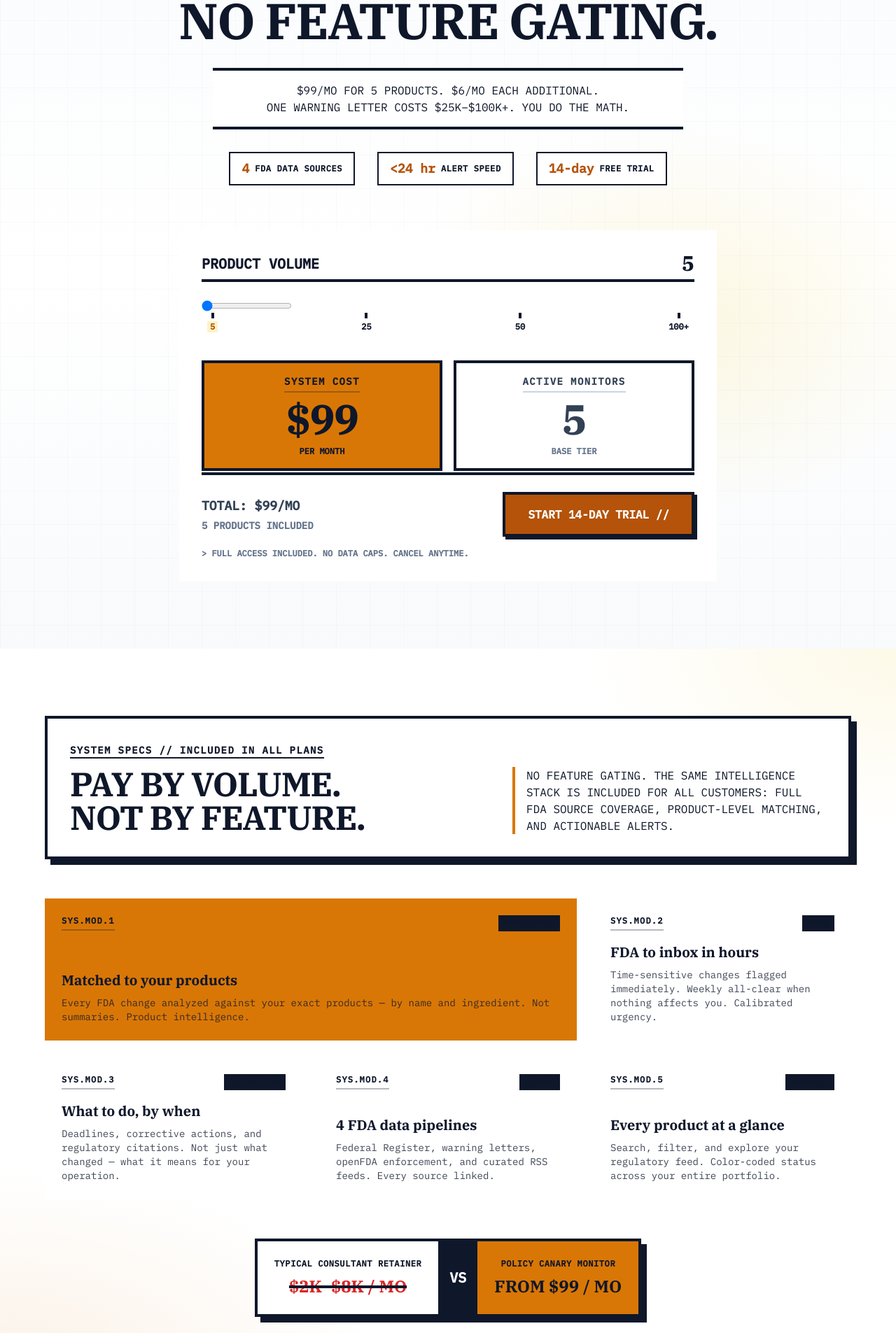
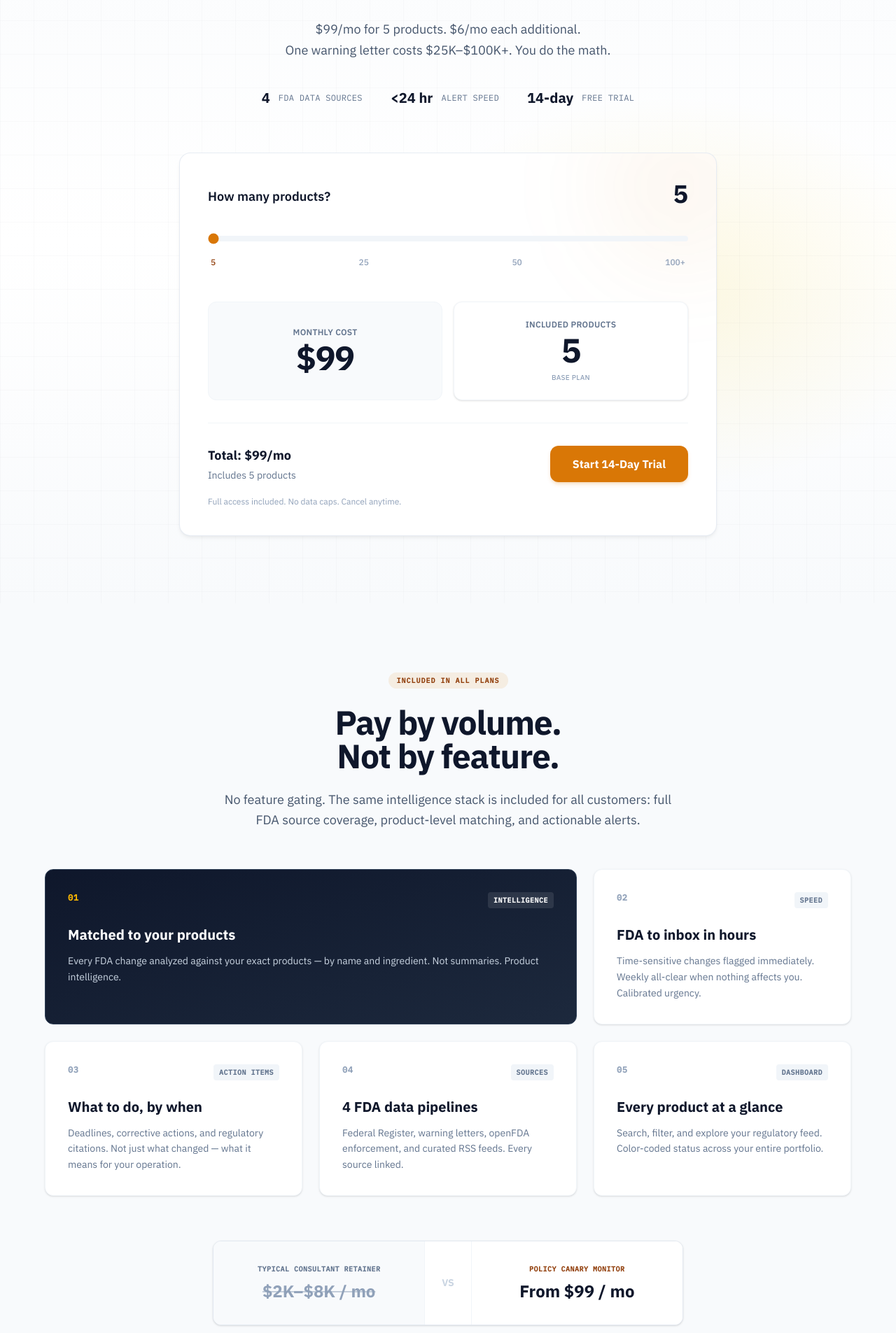
Before and after one commit to Gr0x01/policycanary, a Next.js app: page /pricing in a window 1280 px wide. Shown: the part 375-2280 px from the top of the page at 70% size. Built offline with nearby package versions, Linux system fonts and the light colour scheme.

Commit message:
Update pricing page design to match homepage style

```diff
--- a/src/components/marketing/PricingCalculator.tsx
+++ b/src/components/marketing/PricingCalculator.tsx
@@ -56,16 +56,19 @@
       ref={ref}
       initial={reduce ? false : { opacity: 0, scale: 0.98 }}
       animate={inView ? { opacity: 1, scale: 1 } : {}}
-      transition={{ duration: 0.3, ease: "easeOut" }}
+      transition={{ duration: 0.5, ease: "easeOut" }}
     >
-      <div className="brutalist-card p-6 md:p-8 bg-surface">
+      <div className="soft-card p-8 md:p-10 relative overflow-hidden">
+        {/* Ambient glow */}
+        <div className="absolute top-0 right-0 w-64 h-64 bg-amber/5 rounded-full blur-3xl -mr-20 -mt-20 pointer-events-none" />
+
         {/* ── Slider section ─────────────────────────── */}
-        <div className="mb-10">
-          <div className="flex items-end justify-between mb-4 border-b-4 border-text-primary pb-2">
-            <h2 className="text-xl font-bold font-mono text-text-primary uppercase">
-              Product Volume
+        <div className="mb-12 relative z-10">
+          <div className="flex items-end justify-between mb-6">
+            <h2 className="text-lg font-semibold text-slate-900">
+              How many products?
             </h2>
-            <span className="font-serif text-3xl font-bold text-text-primary tabular-nums leading-none">
+            <span className="font-sans text-4xl font-bold text-slate-900 tabular-nums leading-none">
               {isEnterprise ? "100+" : productCount}
             </span>
           </div>
@@ -73,7 +76,7 @@
           <label htmlFor="product-slider" className="sr-only">
             Number of products to monitor
           </label>
-          <div className="relative pt-2 pb-6">
+          <div className="relative pt-2 pb-8">
             <input
               id="product-slider"
               type="range"
@@ -82,7 +85,7 @@
               step={1}
               value={productCount}
               onChange={(e) => setProductCount(Number(e.target.value))}
-              className="brutalist-slider"
+              className="w-full h-2 bg-slate-100 rounded-lg appearance-none cursor-pointer accent-amber"
               aria-label="Number of products to monitor"
               aria-valuenow={productCount}
               aria-valuetext={
@@ -91,83 +94,80 @@
                   : `${productCount} products at $${monthlyPrice} per month`
               }
               style={{
-                background: `linear-gradient(to right, var(--color-text-primary) ${percentage}%, transparent ${percentage}%)`,
+                background: `linear-gradient(to right, var(--color-amber) ${percentage}%, #f1f5f9 ${percentage}%)`,
               }}
             />
             {/* tick marks */}
-            <div className="absolute inset-x-0 bottom-0 flex justify-between px-2">
+            <div className="absolute inset-x-0 bottom-0 flex justify-between px-1">
               {BREAKPOINTS.map((bp) => (
-                <div key={bp} className="flex flex-col items-center group">
-                  <div className="w-1 h-2 bg-text-primary mb-1"></div>
                 <button
+                  key={bp}
                   type="button"
                   onClick={() => setProductCount(bp)}
-                    className={`text-xs font-mono font-bold ${
+                  className={`text-xs font-medium transition-colors ${
                     productCount === bp
-                        ? "text-amber-action bg-amber-muted px-1"
-                        : "text-text-primary"
+                      ? "text-amber-text font-bold"
+                      : "text-slate-400 hover:text-slate-600"
                   }`}
                   aria-label={`Set to ${bp} products`}
                 >
                   {bp === MAX_PRODUCTS ? "100+" : bp}
                 </button>
-                </div>
               ))}
             </div>
           </div>
         </div>
 
         {/* ── Two big numbers ────────────────────────── */}
-        <div aria-live="polite" aria-atomic="true" className="min-h-[160px]">
+        <div aria-live="polite" aria-atomic="true" className="min-h-[140px] relative z-10">
           <AnimatePresence mode="wait">
             {isEnterprise ? (
               <motion.div
                 key="enterprise"
-                initial={reduce ? false : { opacity: 0 }}
-                animate={{ opacity: 1 }}
-                exit={reduce ? undefined : { opacity: 0 }}
-                transition={{ duration: 0.15 }}
-                className="brutalist-terminal text-center mb-6"
+                initial={reduce ? false : { opacity: 0, y: 10 }}
+                animate={{ opacity: 1, y: 0 }}
+                exit={reduce ? undefined : { opacity: 0, y: -10 }}
+                transition={{ duration: 0.2 }}
+                className="text-center py-4"
               >
-                <p className="text-3xl md:text-5xl font-bold tracking-tight mb-4">
-                  100+ PRODUCTS
+                <p className="text-3xl font-bold tracking-tight text-slate-900 mb-2">
+                  Enterprise Portfolio
                 </p>
-                <p className="text-sm opacity-80 max-w-sm mx-auto">
-                  AT THIS SCALE, WE CONFIGURE MONITORING AROUND YOUR FULL PORTFOLIO.
+                <p className="text-slate-500 max-w-sm mx-auto">
+                  At this scale, we configure monitoring around your full portfolio structure.
                 </p>
               </motion.div>
             ) : (
               <motion.div
                 key="numbers"
-                initial={reduce ? false : { opacity: 0 }}
-                animate={{ opacity: 1 }}
-                exit={reduce ? undefined : { opacity: 0 }}
-                transition={{ duration: 0.15 }}
-                className="grid grid-cols-1 md:grid-cols-2 gap-4 mb-6"
+                initial={reduce ? false : { opacity: 0, y: 10 }}
+                animate={{ opacity: 1, y: 0 }}
+                exit={reduce ? undefined : { opacity: 0, y: -10 }}
+                transition={{ duration: 0.2 }}
+                className="grid grid-cols-1 md:grid-cols-2 gap-4 mb-8"
               >
                 {/* Price */}
-                <div className="border-4 border-text-primary p-4 flex flex-col justify-center items-center bg-amber text-text-primary">
-                  <p className="font-mono text-sm uppercase tracking-widest mb-2 font-bold border-b-2 border-text-primary/30 pb-1">
-                    System Cost
+                <div className="p-6 rounded-xl bg-slate-50 border border-slate-100 flex flex-col justify-center items-center text-center">
+                  <p className="text-xs font-semibold text-slate-500 uppercase tracking-wide mb-1">
+                    Monthly Cost
                   </p>
-                  <p className="text-5xl md:text-6xl font-serif font-bold tracking-tight tabular-nums">
+                  <p className="text-4xl md:text-5xl font-bold text-slate-900 tabular-nums tracking-tight">
                     ${monthlyPrice}
                   </p>
-                  <p className="text-xs font-mono font-bold mt-2">PER MONTH</p>
                 </div>
 
                 {/* Product count */}
-                <div className="border-4 border-text-primary p-4 flex flex-col justify-center items-center bg-surface">
-                  <p className="font-mono text-sm uppercase tracking-widest mb-2 font-bold border-b-2 border-border-strong pb-1">
-                    Active Monitors
+                <div className="p-6 rounded-xl bg-white border border-slate-100 shadow-sm flex flex-col justify-center items-center text-center">
+                  <p className="text-xs font-semibold text-slate-500 uppercase tracking-wide mb-1">
+                    Included Products
                   </p>
-                  <p className="text-5xl md:text-6xl font-serif font-bold tracking-tight tabular-nums">
+                  <p className="text-4xl md:text-5xl font-bold text-slate-900 tabular-nums tracking-tight">
                     {productCount}
                   </p>
-                  <p className="text-xs font-mono font-bold mt-2 text-text-secondary">
+                  <p className="text-[10px] font-medium text-slate-400 mt-2 uppercase tracking-wide">
                     {productCount === BASE_PRODUCTS
-                      ? "BASE TIER"
-                      : `${BASE_PRODUCTS} INCLUDED + ${extraProducts} EXTRA`}
+                      ? "Base Plan"
+                      : `5 included + ${extraProducts} extra`}
                   </p>
                 </div>
               </motion.div>
@@ -176,7 +176,7 @@
         </div>
 
         {/* ── Bottom bar: total + CTA ────────────────── */}
-        <div className="border-t-4 border-text-primary pt-6">
+        <div className="border-t border-slate-100 pt-8 mt-2 relative z-10">
           <AnimatePresence mode="wait">
             {isEnterprise ? (
               <motion.div
@@ -184,17 +184,17 @@
                 initial={reduce ? false : { opacity: 0 }}
                 animate={{ opacity: 1 }}
                 exit={reduce ? undefined : { opacity: 0 }}
-                transition={{ duration: 0.15 }}
+                transition={{ duration: 0.2 }}
                 className="flex flex-col sm:flex-row items-center justify-between gap-4"
               >
-                <p className="font-mono text-sm font-bold">
-                  CUSTOM CONFIGURATION REQUIRED
+                <p className="font-medium text-slate-600">
+                  Custom configuration required
                 </p>
                 <a
                   href="mailto:hello@policycanary.io?subject=Portfolio%20monitoring%20(100%2B%20products)"
-                  className="w-full sm:w-auto bg-text-primary text-surface font-mono font-bold py-4 px-8 border-4 border-transparent hover:bg-surface hover:text-text-primary hover:border-text-primary transition-colors"
+                  className="w-full sm:w-auto bg-slate-900 text-white font-medium py-3 px-6 rounded-lg hover:bg-slate-800 transition-colors shadow-sm hover:shadow text-center"
                 >
-                  INITIALIZE CONTACT
+                  Contact Sales
                 </a>
               </motion.div>
             ) : (
@@ -203,23 +203,23 @@
                 initial={reduce ? false : { opacity: 0 }}
                 animate={{ opacity: 1 }}
                 exit={reduce ? undefined : { opacity: 0 }}
-                transition={{ duration: 0.15 }}
+                transition={{ duration: 0.2 }}
               >
                 <div className="flex flex-col sm:flex-row items-center justify-between gap-6">
-                  <div className="font-mono text-sm font-bold">
-                    <p className="mb-1 text-lg">
-                      TOTAL: ${monthlyPrice}/MO
+                  <div className="text-left">
+                    <p className="text-lg font-bold text-slate-900 mb-1">
+                      Total: ${monthlyPrice}/mo
                     </p>
-                    <p className="text-text-secondary">
+                    <p className="text-sm text-slate-500">
                       {productCount === BASE_PRODUCTS
-                        ? "5 PRODUCTS INCLUDED"
-                        : `$${BASE_PRICE} BASE + (${extraProducts} × $${PER_PRODUCT})`}
+                        ? "Includes 5 products"
+                        : `$${BASE_PRICE} base + (${extraProducts} × $${PER_PRODUCT})`}
                     </p>
                   </div>
                   <button
                     onClick={handleCheckout}
                     disabled={loading}
-                    className="w-full sm:w-auto bg-amber-action text-white font-mono font-bold py-4 px-8 border-4 border-text-primary shadow-[4px_4px_0px_var(--color-text-primary)] hover:translate-x-[2px] hover:translate-y-[2px] hover:shadow-[2px_2px_0px_var(--color-text-primary)] active:translate-x-[4px] active:translate-y-[4px] active:shadow-none transition-all disabled:opacity-50"
+                    className="w-full sm:w-auto bg-amber text-white font-bold py-3.5 px-8 rounded-xl shadow-md shadow-amber/20 hover:bg-amber-action hover:-translate-y-0.5 transition-all active:translate-y-0 disabled:opacity-70 disabled:hover:translate-y-0 disabled:hover:shadow-md"
                   >
                     {loading ? (
                       <Loader2
@@ -227,20 +227,20 @@
                         aria-hidden="true"
                       />
                     ) : (
-                      "START 14-DAY TRIAL //"
+                      "Start 14-Day Trial"
                     )}
                   </button>
                 </div>
                 {error && (
                   <p
                     role="alert"
-                    className="text-sm font-mono font-bold text-urgent mt-4 text-center sm:text-left bg-urgent-muted p-2 border-2 border-urgent"
+                    className="text-sm text-red-600 font-medium mt-4 text-center sm:text-left bg-red-50 p-3 rounded-lg border border-red-100"
                   >
-                    ERR: {error}
+                    {error}
                   </p>
                 )}
-                <p className="text-xs font-mono font-bold text-text-secondary mt-4 text-center sm:text-left">
-                  {">"} FULL ACCESS INCLUDED. NO DATA CAPS. CANCEL ANYTIME.
+                <p className="text-xs text-slate-400 mt-5 text-center sm:text-left">
+                  Full access included. No data caps. Cancel anytime.
                 </p>
               </motion.div>
             )}
--- a/src/components/marketing/PricingFeatures.tsx
+++ b/src/components/marketing/PricingFeatures.tsx
@@ -73,18 +73,10 @@
       };
 
   return (
-    <section className="py-24 px-6 bg-white relative overflow-hidden">
-      <div
-        className="absolute inset-0 pointer-events-none"
-        style={{
-          background:
-            "radial-gradient(900px 500px at 0% 100%, rgba(217,119,6,0.10) 0%, transparent 62%), radial-gradient(720px 420px at 100% 0%, rgba(234,193,0,0.09) 0%, transparent 62%)",
-        }}
-        aria-hidden="true"
-      />
+    <section className="py-24 px-6 bg-slate-50 relative overflow-hidden">
       <div className="max-w-6xl mx-auto relative z-10">
         <motion.div
-          className="mb-14 border-4 border-text-primary p-8 bg-surface shadow-[8px_8px_0px_var(--color-text-primary)]"
+          className="mb-14 text-center"
           {...(reduce
             ? {}
             : {
@@ -94,21 +86,19 @@
                 transition: { duration: 0.45, ease: "easeOut" },
               })}
         >
-          <div className="flex flex-col md:flex-row md:items-end justify-between gap-6">
-            <div>
-              <p className="font-mono text-sm text-text-primary font-bold uppercase tracking-widest mb-3 border-b-2 border-text-primary inline-block">
-                SYSTEM SPECS // INCLUDED IN ALL PLANS
-              </p>
-              <h2 className="text-3xl md:text-5xl font-serif font-bold tracking-tight text-text-primary">
-                PAY BY VOLUME.
-                <br />
-                NOT BY FEATURE.
-              </h2>
-            </div>
-            <p className="text-text-primary font-mono max-w-md border-l-4 border-amber pl-4">
-              NO FEATURE GATING. THE SAME INTELLIGENCE STACK IS INCLUDED FOR ALL CUSTOMERS: FULL FDA SOURCE COVERAGE, PRODUCT-LEVEL MATCHING, AND ACTIONABLE ALERTS.
+          <div className="inline-block px-3 py-1 mb-6 bg-amber/10 rounded-full">
+            <p className="font-mono text-[10px] text-amber-text uppercase tracking-widest font-semibold">
+              Included in all plans
             </p>
           </div>
+          <h2 className="text-3xl md:text-5xl font-sans font-bold tracking-tight text-slate-900 mb-6">
+            Pay by volume.
+            <br />
+            Not by feature.
+          </h2>
+          <p className="text-slate-600 text-lg max-w-2xl mx-auto leading-relaxed">
+            No feature gating. The same intelligence stack is included for all customers: full FDA source coverage, product-level matching, and actionable alerts.
+          </p>
         </motion.div>
 
         <motion.div
@@ -122,22 +112,34 @@
             <motion.div
               key={f.title}
               variants={reduce ? undefined : card}
-              className={`brutalist-card p-6 flex flex-col ${
-                f.span === 2 ? "md:col-span-2 bg-amber" : "bg-surface"
+              className={`p-8 rounded-xl border ${
+                f.span === 2
+                  ? "md:col-span-2 bg-gradient-to-br from-slate-900 to-slate-800 border-slate-700 text-white"
+                  : "bg-white border-slate-100 shadow-sm"
               }`}
             >
-              <div className="flex justify-between items-start mb-4">
-                <p className="font-mono text-xs text-text-primary font-bold uppercase tracking-widest border-b-2 border-text-primary/30 pb-1">
-                  SYS.MOD.{i + 1}
-                </p>
-                <p className="font-mono text-[10px] text-text-primary font-bold uppercase px-2 py-1 bg-text-primary text-surface">
+              <div className="flex justify-between items-start mb-6">
+                <span className={`text-xs font-mono uppercase tracking-wider font-semibold ${
+                  f.span === 2 ? "text-amber-400" : "text-slate-400"
+                }`}>
+                  0{i + 1}
+                </span>
+                <span className={`text-[10px] font-mono uppercase tracking-wider font-semibold px-2 py-1 rounded ${
+                   f.span === 2
+                     ? "bg-white/10 text-white"
+                     : "bg-slate-100 text-slate-500"
+                }`}>
                   {f.kicker}
-                </p>
+                </span>
               </div>
-              <h3 className="text-xl font-serif font-bold text-text-primary mb-2 mt-auto">
+              <h3 className={`text-xl font-bold mb-3 ${
+                f.span === 2 ? "text-white" : "text-slate-900"
+              }`}>
                 {f.title}
               </h3>
-              <p className="text-sm font-mono text-text-primary/80">
+              <p className={`text-sm leading-relaxed ${
+                f.span === 2 ? "text-slate-300" : "text-slate-500"
+              }`}>
                 {f.description}
               </p>
             </motion.div>
@@ -145,25 +147,25 @@
         </motion.div>
 
         {/* Cost math strip */}
-        <motion.div className="mt-14 text-center" {...fadeUp}>
-          <div className="inline-flex flex-col sm:flex-row items-stretch border-4 border-text-primary bg-surface shadow-[8px_8px_0px_var(--color-text-primary)] overflow-hidden">
-            <div className="p-6 bg-surface">
-              <p className="font-mono text-xs text-text-primary font-bold uppercase tracking-wider mb-2">
-                TYPICAL CONSULTANT RETAINER
+        <motion.div className="mt-16 text-center" {...fadeUp}>
+          <div className="inline-flex flex-col sm:flex-row items-stretch rounded-xl overflow-hidden border border-slate-200 shadow-sm bg-white max-w-2xl mx-auto w-full">
+            <div className="p-8 flex-1 bg-slate-50 flex flex-col justify-center">
+              <p className="font-mono text-[10px] text-slate-500 uppercase tracking-wider mb-2 font-semibold">
+                Typical Consultant Retainer
               </p>
-              <p className="text-2xl font-serif font-bold text-urgent line-through decoration-text-primary decoration-4">
-                $2K&ndash;$8K / MO
+              <p className="text-2xl font-sans font-bold text-slate-400 line-through decoration-slate-400/50 decoration-2">
+                $2K&ndash;$8K / mo
               </p>
             </div>
-            <div className="flex items-center justify-center px-4 bg-text-primary text-surface font-mono font-bold text-xl">
-              VS
+            <div className="flex items-center justify-center px-6 bg-white border-y sm:border-y-0 sm:border-x border-slate-100 py-2">
+              <span className="text-sm font-bold text-slate-300">VS</span>
             </div>
-            <div className="p-6 bg-amber">
-              <p className="font-mono text-xs text-text-primary font-bold uppercase tracking-wider mb-2">
-                POLICY CANARY MONITOR
+            <div className="p-8 flex-1 bg-white flex flex-col justify-center">
+              <p className="font-mono text-[10px] text-amber-text uppercase tracking-wider mb-2 font-semibold">
+                Policy Canary Monitor
               </p>
-              <p className="text-2xl font-serif font-bold text-text-primary">
-                FROM $99 / MO
+              <p className="text-2xl font-sans font-bold text-slate-900">
+                From $99 / mo
               </p>
             </div>
           </div>
--- a/src/components/marketing/PricingHero.tsx
+++ b/src/components/marketing/PricingHero.tsx
@@ -36,50 +36,48 @@
         {/* Bold header */}
         <div className="max-w-4xl mx-auto text-center mb-12 md:mb-16">
           <motion.div
-            className="inline-block border-4 border-text-primary px-4 py-2 mb-8 bg-amber"
+            className="inline-block px-4 py-2 mb-8 bg-amber/10 rounded-full"
             {...fadeUp(0)}
           >
-            <p className="font-mono text-sm text-text-primary uppercase tracking-widest font-bold">
-              SYSTEM PRICING
+            <p className="font-mono text-xs text-amber-text uppercase tracking-widest font-semibold">
+              Simple Pricing
             </p>
           </motion.div>
           <motion.h1
-            className="font-serif text-5xl md:text-6xl lg:text-[4.5rem] font-bold tracking-tight text-text-primary leading-[1]"
+            className="font-sans text-5xl md:text-6xl lg:text-[4.5rem] font-bold tracking-tight text-slate-900 leading-[1.1]"
             {...fadeUp(0.04)}
           >
-            ONE PRICE PER PRODUCT.
+            One price per product.
             <br />
-            NO FEATURE GATING.
+            No feature gating.
           </motion.h1>
           <motion.div
-            className="mt-8 border-t-4 border-b-4 border-text-primary py-4 max-w-2xl mx-auto bg-surface"
+            className="mt-8 max-w-2xl mx-auto"
             {...fadeUp(0.08)}
           >
-            <p className="font-mono text-base text-text-primary">
-              $99/MO FOR 5 PRODUCTS. $6/MO EACH ADDITIONAL.
+            <p className="text-lg text-slate-600 leading-relaxed">
+              $99/mo for 5 products. $6/mo each additional.
               <br />
-              ONE WARNING LETTER COSTS $25K&ndash;$100K+. YOU DO THE MATH.
+              One warning letter costs $25K&ndash;$100K+. You do the math.
             </p>
           </motion.div>
 
           {/* Trust stats */}
           <motion.div
-            className="flex flex-wrap items-center justify-center gap-4 sm:gap-8 mt-8"
+            className="flex flex-wrap items-center justify-center gap-6 sm:gap-10 mt-10"
             {...fadeUp(0.12)}
           >
             {TRUST_STATS.map((stat, i) => (
               <div
                 key={stat.label}
-                className="flex items-center gap-4 sm:gap-8 border-2 border-text-primary px-4 py-2 bg-surface"
+                className="flex items-center gap-3"
               >
-                <div className="text-center flex gap-2 items-center">
-                  <p className="font-mono text-lg font-bold text-amber-action">
-                    {stat.value}
-                  </p>
-                  <p className="font-mono text-xs text-text-primary uppercase tracking-wider font-bold">
-                    {stat.label}
-                  </p>
-                </div>
+                <p className="font-sans text-xl font-bold text-slate-900">
+                  {stat.value}
+                </p>
+                <p className="font-mono text-xs text-slate-500 uppercase tracking-wide">
+                  {stat.label}
+                </p>
               </div>
             ))}
           </motion.div>
```
Lines whose indentation alone changed are shown as unchanged.
